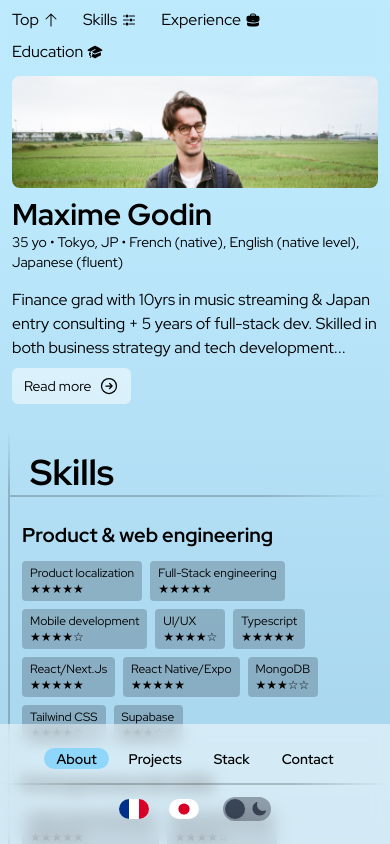
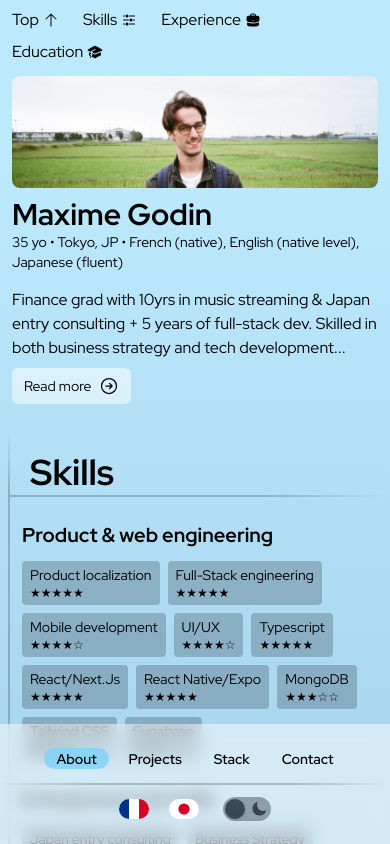
Before and after one commit to maxgod1/maxime-godin, a Next.js app: page /en-GB/ in a window 390 px wide. Built offline with nearby package versions, Linux system fonts and the light colour scheme; no server answers.

Commit message:
contact page

```diff
--- a/src/app/[lang]/_components/SkillItem.tsx
+++ b/src/app/[lang]/_components/SkillItem.tsx
@@ -34,7 +34,7 @@ const Subskill = ({ data, index }: { data: Skill["subSkills"][0]; index: number
   return (
     <div
       ref={ref}
-      className={`bg-slate-950/20 xl:text-base lg:text-sm text-xs rounded px-2 py-1 transition-all duration-300 ${
+      className={`bg-slate-950/20 xl:text-base lg:text-sm text-sm rounded px-2 py-1 transition-all duration-300 ${
         isVisible ? "opacity-100 translate-x-0" : "opacity-0 -translate-x-2"
       }`}
     >
```
